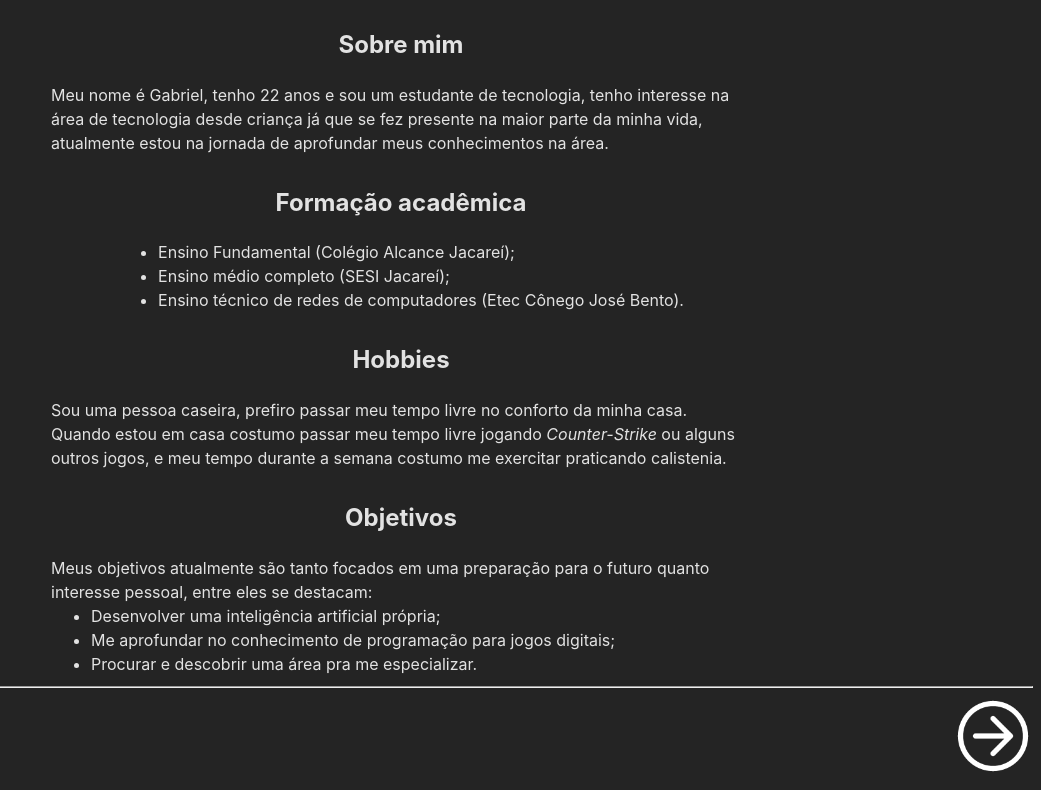
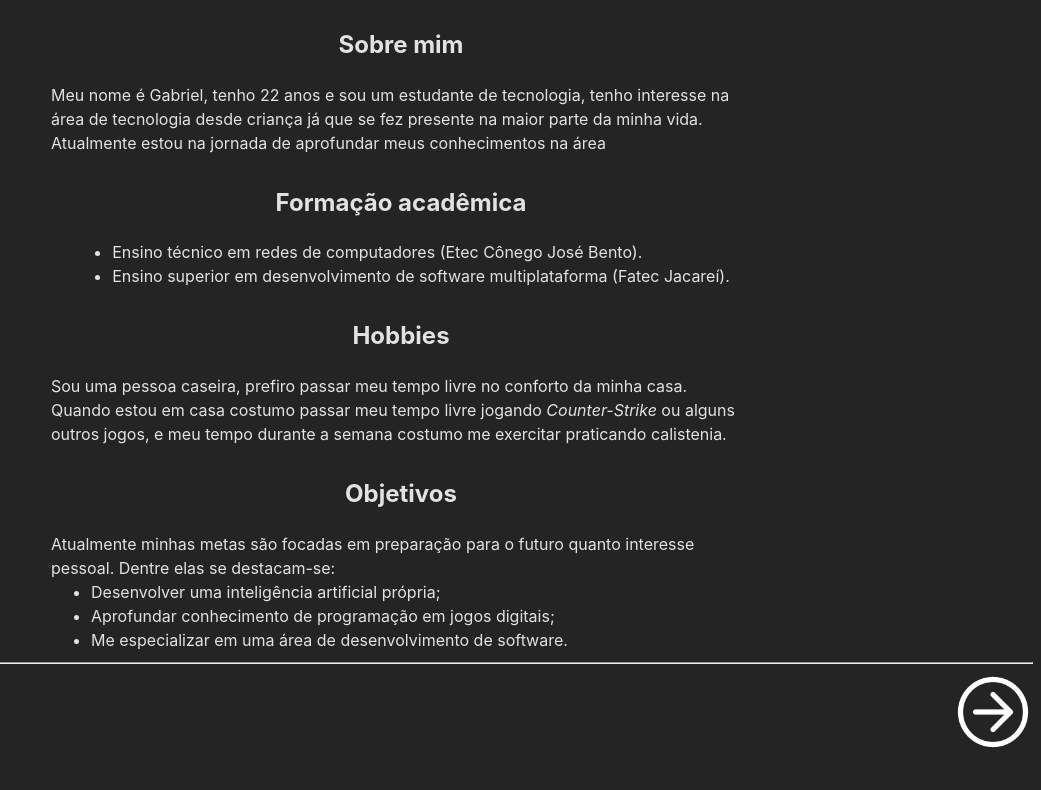
Before and after one commit to GaSiqueira/portfolio-digital, a plain HTML site: page docs/index.html in a window 1280 px wide. Shown: the part 327-1117 px from the top of the page, without its empty margins (239-1280 px from the left). After the commit the page ends 1093 px from the top, so only its background shows below. Drawn offline with Linux system fonts and the light colour scheme.

Commit message:
fix texto em sobre mim

```diff
--- a/docs/index.html
+++ b/docs/index.html
@@ -22,16 +22,14 @@
         </div>
         <div class="content">
             <h2 class="titulo">Sobre mim</h2>
-            <p class="p-sobre">Meu nome é Gabriel, tenho 22 anos e sou um estudante de tecnologia, tenho interesse na área de tecnologia desde criança
-                já que se fez presente na maior parte da minha vida, atualmente estou na jornada de aprofundar meus conhecimentos na área.</p>
+            <p class="p-sobre">Meu nome é Gabriel, tenho 22 anos e sou um estudante de tecnologia, tenho interesse na área de tecnologia desde criança já que se fez presente na maior parte da minha vida. Atualmente estou na jornada de aprofundar meus conhecimentos na área</p>
         </div>
 
         <div class="content">
             <h2 class="titulo">Formação acadêmica</h2>
             <ul>
-                <li>Ensino Fundamental (Colégio Alcance Jacareí);</li>
-                <li>Ensino médio completo (SESI Jacareí);</li>
-                <li>Ensino técnico de redes de computadores (Etec Cônego José Bento).</li>
+                <li>Ensino técnico em redes de computadores (Etec Cônego José Bento).</li>
+                <li>Ensino superior em desenvolvimento de software multiplataforma (Fatec Jacareí).</li>
             </ul>
         </div>
 
@@ -43,11 +41,11 @@
 
         <div class="content">
             <h2 class="titulo">Objetivos</h2>
-            <p class="p-sobre">Meus objetivos atualmente são tanto focados em uma preparação para o futuro quanto interesse pessoal, entre eles se destacam:</p>
+            <p class="p-sobre">Atualmente minhas metas são focadas em preparação para o futuro quanto interesse pessoal. Dentre elas se destacam-se:</p>
             <ul>
                 <li>Desenvolver uma inteligência artificial própria; </li>
-                <li>Me aprofundar no conhecimento de programação para jogos digitais; </li>
-                <li>Procurar e descobrir uma área pra me especializar.</li>
+                <li>Aprofundar conhecimento de programação em jogos digitais; </li>
+                <li>Me especializar em uma área de desenvolvimento de software.</li>
             </ul>
         </div>
 
```
